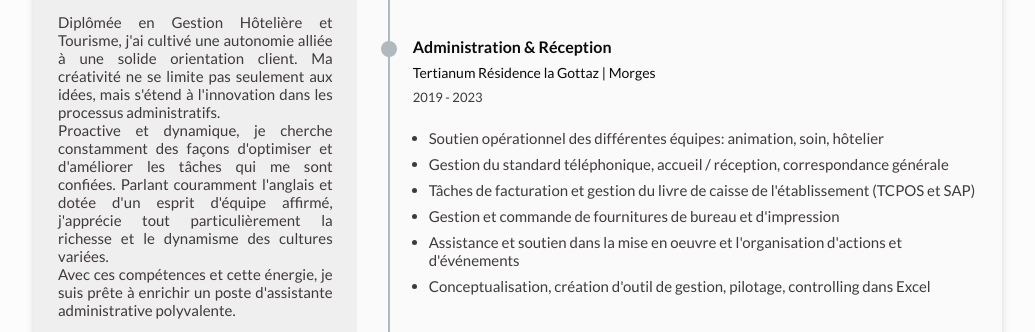
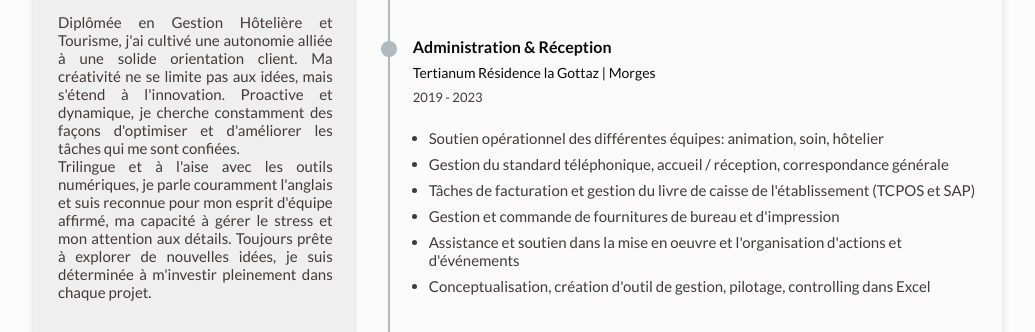
Before and after one commit to Maz-hub/resume, a website built with Vite: page index.html in a window 1280 px wide. Shown: the part 439-771 px from the top of the page, without its empty margins (122-1157 px from the left). Built offline with nearby package versions, Linux system fonts and the light colour scheme.

Commit message:
Update index.html
New profil description

```diff
--- a/index.html
+++ b/index.html
@@ -166,17 +166,12 @@ height="0" width="0" style="display:none;visibility:hidden"></iframe></noscript>
             <h2 class="section-title">Profil</h2>
 
             <p class="profil__description">
-              Diplômée en Gestion Hôtelière et Tourisme, j'ai cultivé une
-              autonomie alliée à une solide orientation client. Ma créativité ne
-              se limite pas seulement aux idées, mais s'étend à l'innovation
-              dans les processus administratifs. <br />
-              Proactive et dynamique, je cherche constamment des façons
-              d'optimiser et d'améliorer les tâches qui me sont confiées.
-              Parlant couramment l'anglais et dotée d'un esprit d'équipe
-              affirmé, j'apprécie tout particulièrement la richesse et le
-              dynamisme des cultures variées. <br />
-              Avec ces compétences et cette énergie, je suis prête à enrichir un
-              poste d'assistante administrative polyvalente.
+              Diplômée en Gestion Hôtelière et Tourisme, j'ai cultivé une autonomie alliée à une solide orientation client.
+              Ma créativité ne se limite pas aux idées, mais s'étend à l'innovation. Proactive et dynamique, je cherche
+              constamment des façons d'optimiser et d'améliorer les tâches qui me sont confiées.  <br />
+              Trilingue et à l'aise avec les outils numériques, je parle couramment l'anglais et suis reconnue pour mon esprit
+              d'équipe affirmé, ma capacité à gérer le stress et mon attention aux détails. Toujours prête à explorer de nouvelles
+              idées, je suis déterminée à m'investir pleinement dans chaque projet.
             </p>
           </section>
 
```
